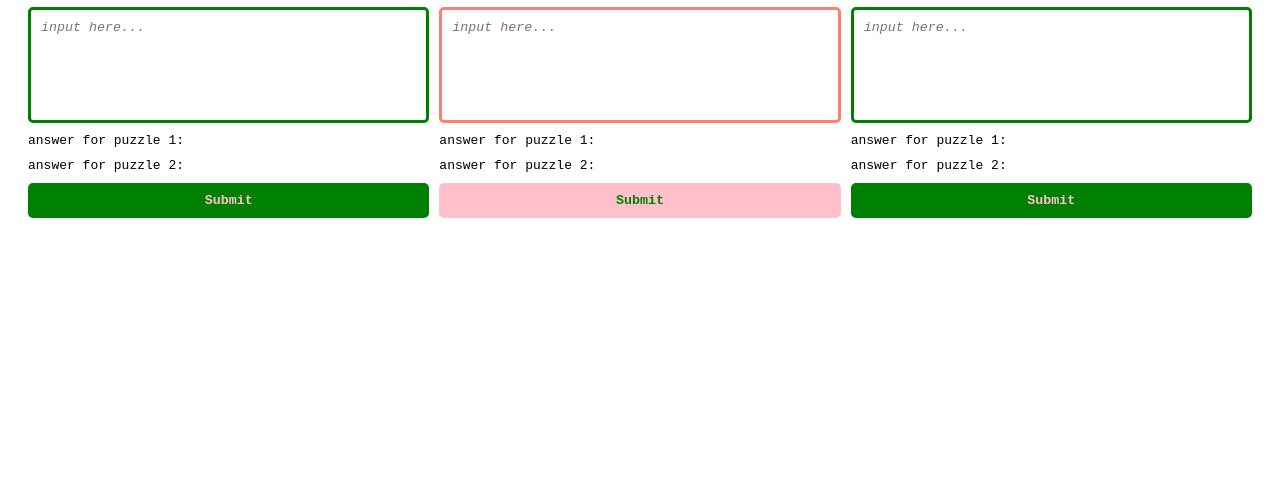
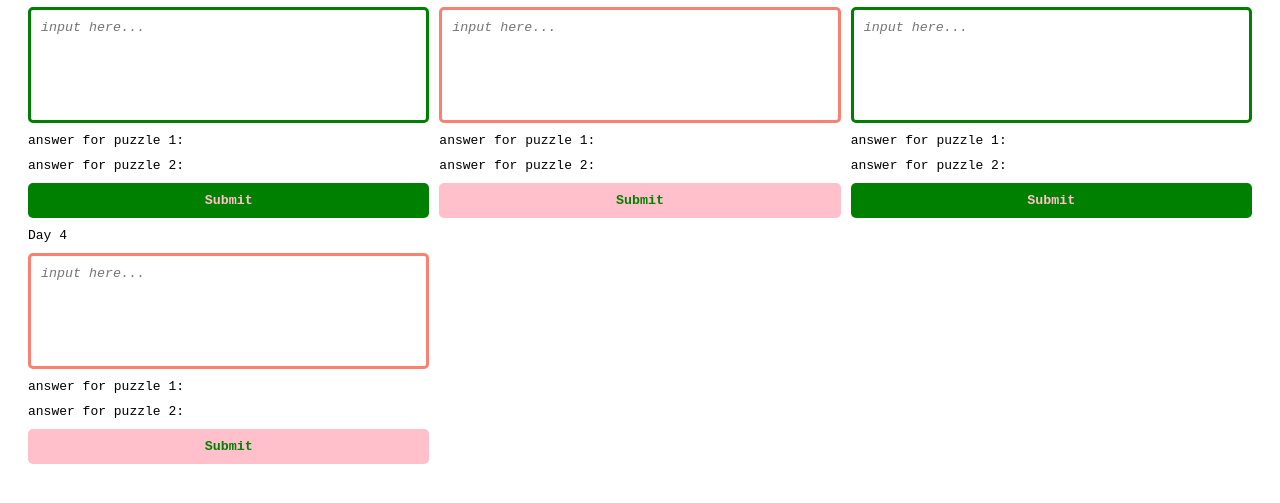
Before and after one commit to eggyolks317/aoc_2025, a website built with webpack: page src/template.html in a window 1280 px wide. Shown: the part 111-614 px from the top of the page. Built offline with nearby package versions, Linux system fonts and the light colour scheme.

Commit message:
added day 4 html elements

```diff
--- a/src/template.html
+++ b/src/template.html
@@ -47,6 +47,19 @@
         <div id="answer2Day3" class="answer">answer for puzzle 2:</div>
         <button id="day3Submit">Submit</button>
       </div>
+      <div class="inputBox flex" id="day4Box">
+        <label for="input4">Day 4</label>
+        <textarea
+          rows="6"
+          type="text"
+          name="input4"
+          id="input4"
+          placeholder="input here..."
+        ></textarea>
+        <div id="answer1Day4" class="answer">answer for puzzle 1:</div>
+        <div id="answer2Day4" class="answer">answer for puzzle 2:</div>
+        <button id="day4Submit">Submit</button>
+      </div>
     </div>
   </body>
 </html>
```
